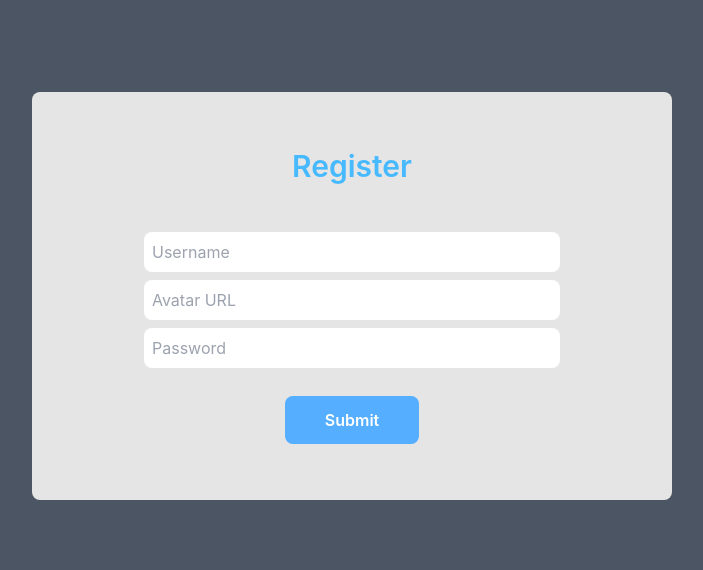
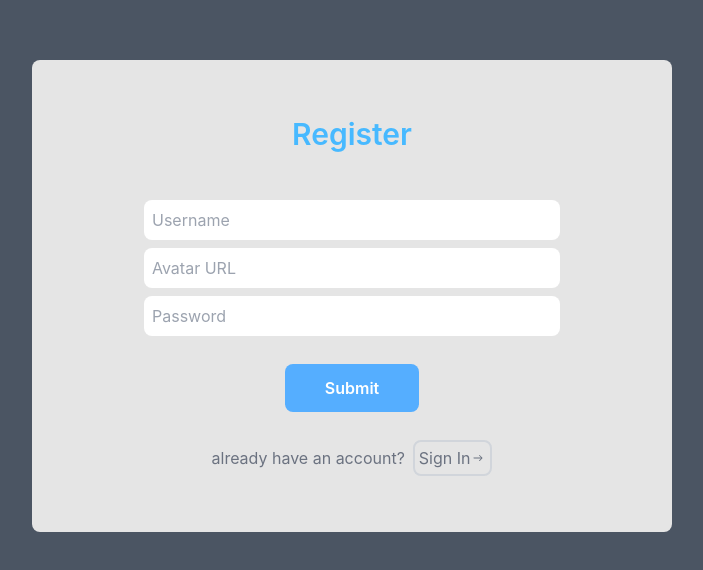
Before and after one commit to ilham25/dw-hackathon-fe, a React (Create React App) app: page /register in a window 1280 px wide. Shown: the part 104-674 px from the top of the page, without its empty margins (288-991 px from the left). Built offline with nearby package versions, Linux system fonts and the light colour scheme.

Commit message:
added redirect login-register

```diff
--- a/src/pages/login.js
+++ b/src/pages/login.js
@@ -1,6 +1,9 @@
 import React from "react";
 import Input from "../component/input";
 import Button from "../component/button";
+import { Link } from "react-router-dom";
+import { IoIosArrowRoundForward } from "react-icons/io";
+
 export default function login() {
   return (
     <div className="w-full h-screen bg-gray-600 flex justify-center items-center">
@@ -16,6 +19,14 @@ export default function login() {
           <Input placeholder="Password" />
           <Button type="submit" label="Submit" />
         </form>
+        <div className="flex items-center justify-center mt-7">
+          <p className="text-gray-500">don't have an account?</p>
+          <Link to="/register">
+            <p className="text-gray-500 flex items-center ml-2 border-2 p-1 border-gray-300	rounded-lg">
+              Get access <IoIosArrowRoundForward />
+            </p>
+          </Link>
+        </div>
       </div>
     </div>
   );
--- a/src/pages/register.js
+++ b/src/pages/register.js
@@ -1,6 +1,9 @@
 import React from "react";
 import Input from "../component/input";
 import Button from "../component/button";
+import { Link } from "react-router-dom";
+import { IoIosArrowRoundForward } from "react-icons/io";
+
 export default function login() {
   return (
     <div className="w-full h-screen bg-gray-600 flex justify-center items-center">
@@ -17,6 +20,14 @@ export default function login() {
           <Input placeholder="Password" />
           <Button type="submit" label="Submit" />
         </form>
+        <div className="flex items-center justify-center mt-7">
+          <p className="text-gray-500">already have an account?</p>
+          <Link to="/login">
+            <p className="text-gray-500 flex items-center ml-2 border-2 p-1 border-gray-300	rounded-lg">
+              Sign In <IoIosArrowRoundForward />
+            </p>
+          </Link>
+        </div>
       </div>
     </div>
   );
```
